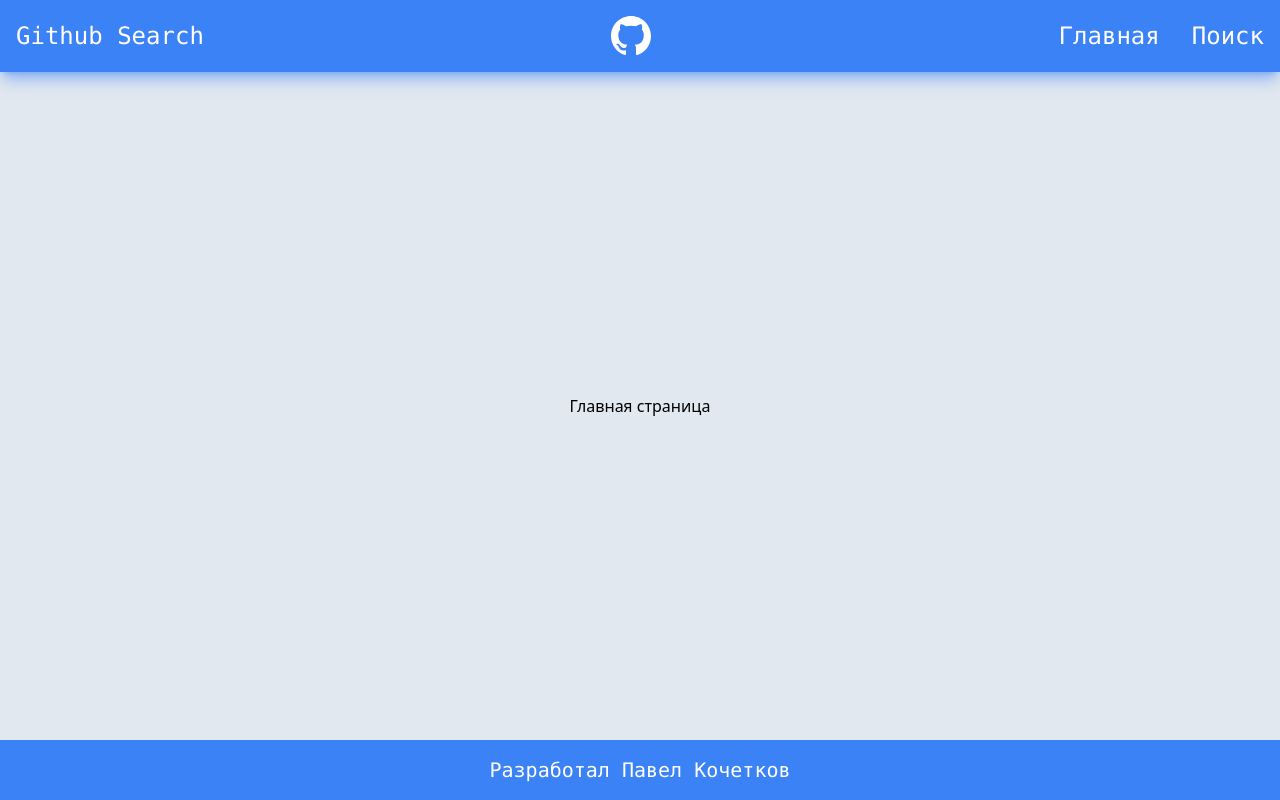
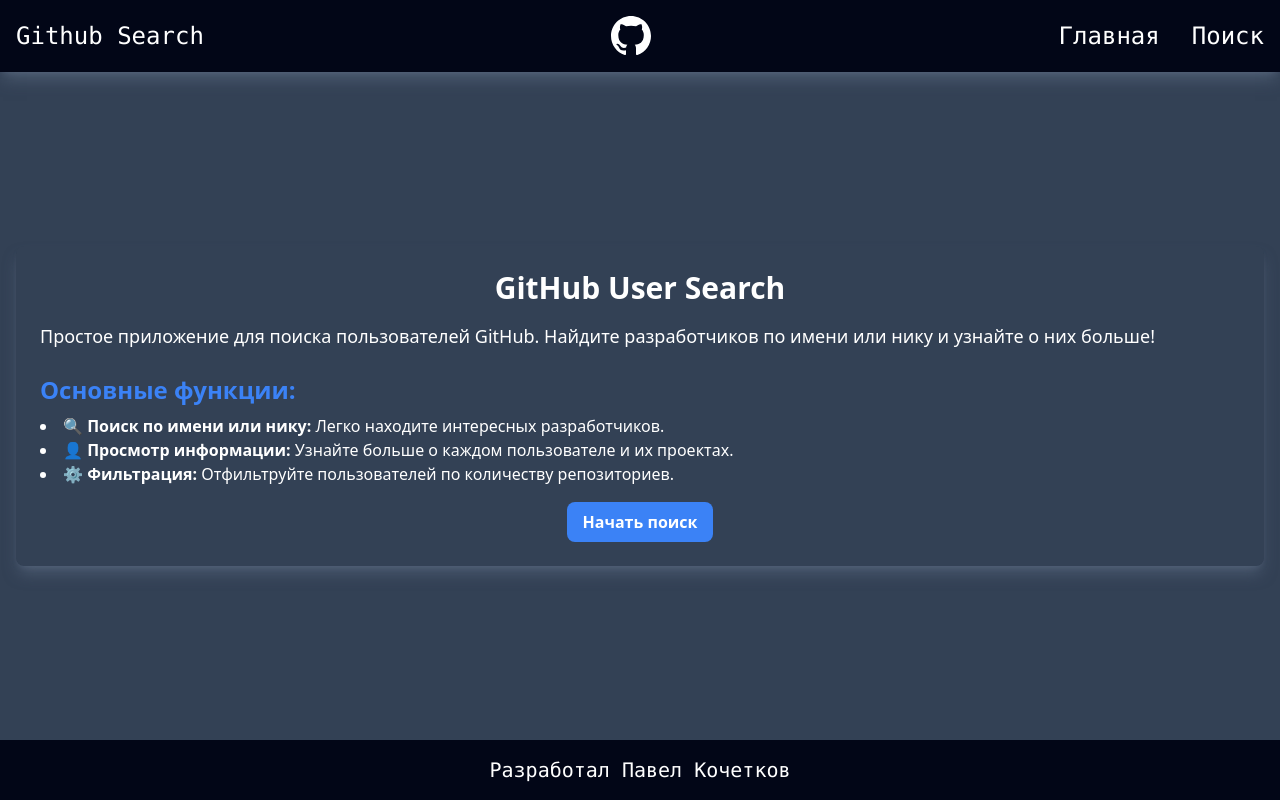
Before and after one commit to PavelKochetkov/search-for-github-users, a React (Vite) app: page / in a window 1280 px wide. Built offline with nearby package versions, Linux system fonts and the light colour scheme.

Commit message:
layout correction, main page layout

```diff
--- a/src/App.tsx
+++ b/src/App.tsx
@@ -4,15 +4,15 @@
 import HomePage from "./pages/HomePage";
 import SearchPage from "./pages/SearchPage";
 import NotFoundPage from "./pages/NotFoundPage";
-import NavigationMenu from "./components/NavigationMenu";
 import Footer from "./components/Footer";
+import Header from "./components/Header";
 
 const App = (): ReactElement => {
 
   return (
-    <div className="h-screen bg-slate-200 flex flex-col">
+    <div className="h-screen bg-slate-700 flex flex-col">
       <BrowserRouter>
-        <NavigationMenu />
+        <Header />
         <Routes>
           <Route path={getRoutePage('HOME_PAGE')} element={<HomePage />} />
           <Route path={getRoutePage('SEARCH_PAGE')} element={<SearchPage />} />
--- a/src/components/Footer.tsx
+++ b/src/components/Footer.tsx
@@ -5,7 +5,7 @@
   const { t } = useTranslation();
   return (
     <footer
-      className="bg-blue-500 font-mono text-xl p-4 text-center text-white">
+      className="bg-slate-950 font-mono text-xl p-4 text-center text-white hover:text-slate-500 transition duration-300">
       <a
         className="hover:underline"
         href='https://github.com/PavelKochetkov'
--- /dev/null
+++ b/src/components/Header.tsx
@@ -0,0 +1,11 @@
+import NavigationMenu from "./NavigationMenu";
+
+const Header = (): React.ReactElement => {
+  return (
+    <header className= "bg-slate-950 font-mono text-2xl shadow-lg shadow-slate-500/50">
+      <NavigationMenu />
+    </header>
+  );
+};
+
+export default Header;
--- a/src/components/NavigationMenu.tsx
+++ b/src/components/NavigationMenu.tsx
@@ -8,7 +8,6 @@
   const { t } = useTranslation();
 
   return (
-    <nav className= "bg-blue-500 font-mono text-2xl shadow-lg shadow-blue-500/50">
     <div className="max-w-screen-2xl flex flex-wrap items-center justify-between mx-auto p-4">
       <NavLink
         className="text-white"
@@ -16,27 +15,25 @@
         {t('navigation.title')}
       </NavLink>
       <img src={menuLogo} alt={t('navigation.alt')} />
-        <div className="block w-auto">
+      <nav className="block w-auto">
         <ul className="font-medium flex p-0 mt-0 space-x-8">
           <li>
             <NavLink
-                className="block text-white hover:text-blue-950"
+              className="block text-white hover:text-slate-500 transition duration-300"
               to={getRoutePage('HOME_PAGE')}>
               {t('navigation.home')}
             </NavLink>
           </li>
           <li>
             <NavLink
-                className="block text-white hover:text-blue-950"
+              className="block text-white hover:text-slate-500 transition duration-300"
               to={getRoutePage("SEARCH_PAGE")}>
               {t('navigation.search')}
             </NavLink>
           </li>
         </ul>
+      </nav>
     </div>
-      </div>
-
-    </nav>
   );
 };
 
--- a/src/locales/ru.ts
+++ b/src/locales/ru.ts
@@ -9,5 +9,17 @@
     footer: {
       developer: 'Разработал Павел Кочетков',
     },
+    homePage: {
+      mainTitle: 'GitHub User Search',
+      description: 'Простое приложение для поиска пользователей GitHub. Найдите разработчиков по имени или нику и узнайте о них больше!',
+      mainFunctions: 'Основные функции:',
+      searchByNameOrNicknameTitle: 'Поиск по имени или нику:',
+      searchByNameOrNicknameDescription:'Легко находите интересных разработчиков.',
+      viewInformationTitle: 'Просмотр информации:',
+      viewInformationDescrition: 'Узнайте больше о каждом пользователе и их проектах.',
+      filtrationTitle: 'Фильтрация:',
+      filtrationDescrition:'Отфильтруйте пользователей по количеству репозиториев.',
+      startSearching: 'Начать поиск',
+    },
   },
 };
--- a/src/pages/HomePage.tsx
+++ b/src/pages/HomePage.tsx
@@ -1,8 +1,61 @@
 import { ReactElement } from "react";
+import { NavLink } from "react-router-dom";
+import getRoutePage from "../helpers/routes";
+import { useTranslation } from "react-i18next";
 
 const HomePage = (): ReactElement => {
+  const { t } = useTranslation();
+
   return (
-    <div className="flex justify-center items-center h-screen">Главная страница</div>
+    <main className="flex justify-center items-center h-screen text-white">
+      <div className="container mx-auto px-4 py-10">
+        <div className="rounded-lg shadow-lg shadow-slate-500/50 p-6">
+          <h1 className="text-3xl font-bold text-center mb-4">
+            {t('homePage.mainTitle')}
+          </h1>
+          <p className="text-lg mb-4">
+            {t('homePage.description')}
+          </p>
+          <h2 className="text-2xl font-semibold text-blue-500 mt-6">
+            {t('homePage.mainFunctions')}
+          </h2>
+          <ul className="list-disc list-inside mt-2 mb-4">
+            <li>🔍
+              <strong>
+                {' '}
+                {t('homePage.searchByNameOrNicknameTitle')}
+              </strong>
+              {' '}
+              {t('homePage.searchByNameOrNicknameDescription')}
+            </li>
+            <li>👤
+              <strong>
+                {' '}
+                {t('homePage.viewInformationTitle')}
+              </strong>
+              {' '}
+              {t('homePage.viewInformationDescrition')}
+            </li>
+            <li>⚙️
+              <strong>
+                {' '}
+                {t('homePage.filtrationTitle')}
+              </strong>
+              {' '}
+              {t('homePage.filtrationDescrition')}
+            </li>
+          </ul>
+          <div className="flex justify-center">
+            <NavLink
+              className="bg-blue-500 text-white font-bold py-2 px-4 rounded-lg hover:bg-blue-700 transition duration-300"
+              to={getRoutePage('SEARCH_PAGE')}
+            >
+              {t('homePage.startSearching')}
+            </NavLink>
+          </div>
+        </div>
+      </div>
+    </main>
   );
 };
 
--- a/src/pages/NotFoundPage.tsx
+++ b/src/pages/NotFoundPage.tsx
@@ -2,7 +2,7 @@
 
 const NotFoundPage = (): ReactElement => {
   return (
-    <div className="flex justify-center items-center h-screen">Такой страницы не существует</div>
+    <main className="flex justify-center items-center h-screen text-white">Такой страницы не существует</main>
   );
 };
 
--- a/src/pages/SearchPage.tsx
+++ b/src/pages/SearchPage.tsx
@@ -2,7 +2,7 @@
 
 const SearchPage = (): ReactElement => {
   return (
-    <div className="flex justify-center items-center h-screen">Страница поиска</div>
+    <main className="flex justify-center items-center h-screen text-white">Страница поиска</main>
   );
 };
 
```
Lines whose indentation alone changed are shown as unchanged.
